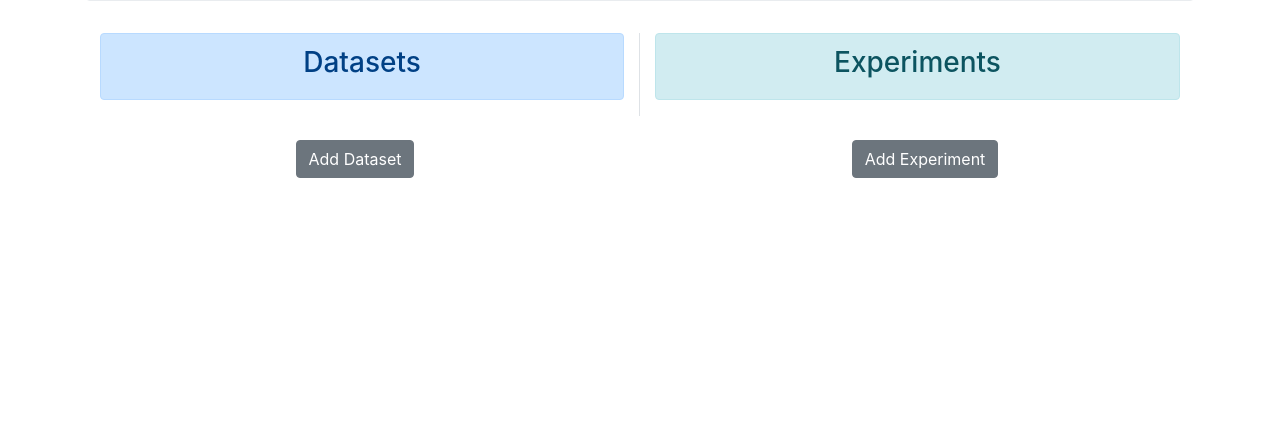
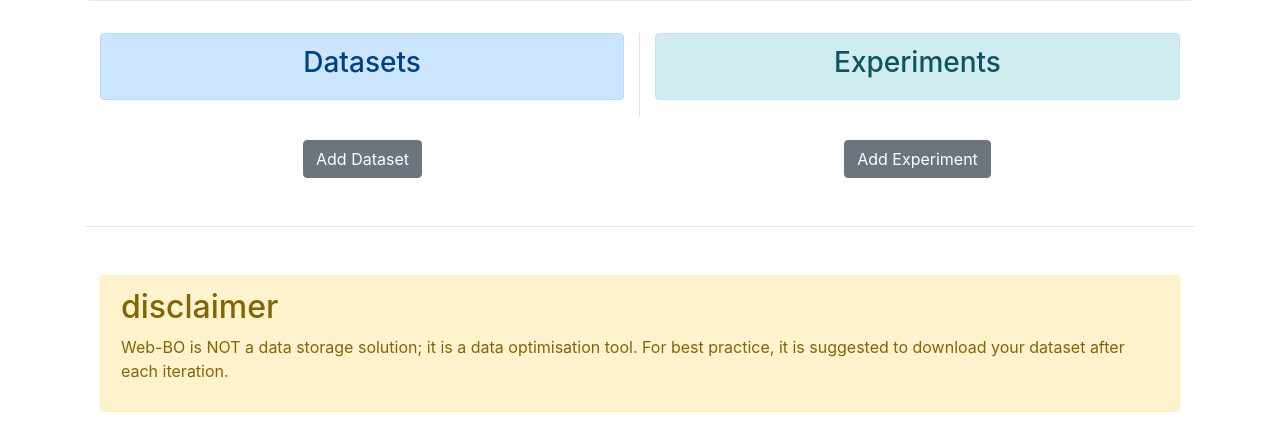
Before and after one commit to ImperialCollegeLondon/webBO, a Flask app: page / in a window 1280 px wide. Shown: the part 512-940 px from the top of the page. Before the commit the page ends 690 px from the top, so only its background shows below. Run offline with Flask 3, Linux system fonts and the light colour scheme; the visitor is signed in with stand-in values (Sample User, id 1); data that the repository does not hold is empty; some libraries are stand-ins or nearby versions.

Commit message:
Add disclaimer

```diff
--- a/website/templates/home.html
+++ b/website/templates/home.html
@@ -165,6 +165,8 @@
 </div>
 
 <br />
+
+<div class="container mb-5">
     <form method="POST">
         <div class="row g-5">
             <div class="col-md-6">
@@ -182,5 +184,20 @@
 
         </div>
     </form>
+</div>
+
+<hr />
+<div class="container mt-5">
+    <div class="alert alert-warning">
+
+        <h2 align="left">disclaimer</h2>
+
+        <p>Web-BO is NOT a data storage solution; it is a data optimisation tool. For best practice, it is
+            suggested
+            to download your dataset after each iteration.</p>
+
+    </div>
+</div>
+</span>
 
 {% endblock %}
```
Lines whose indentation alone changed are shown as unchanged.
